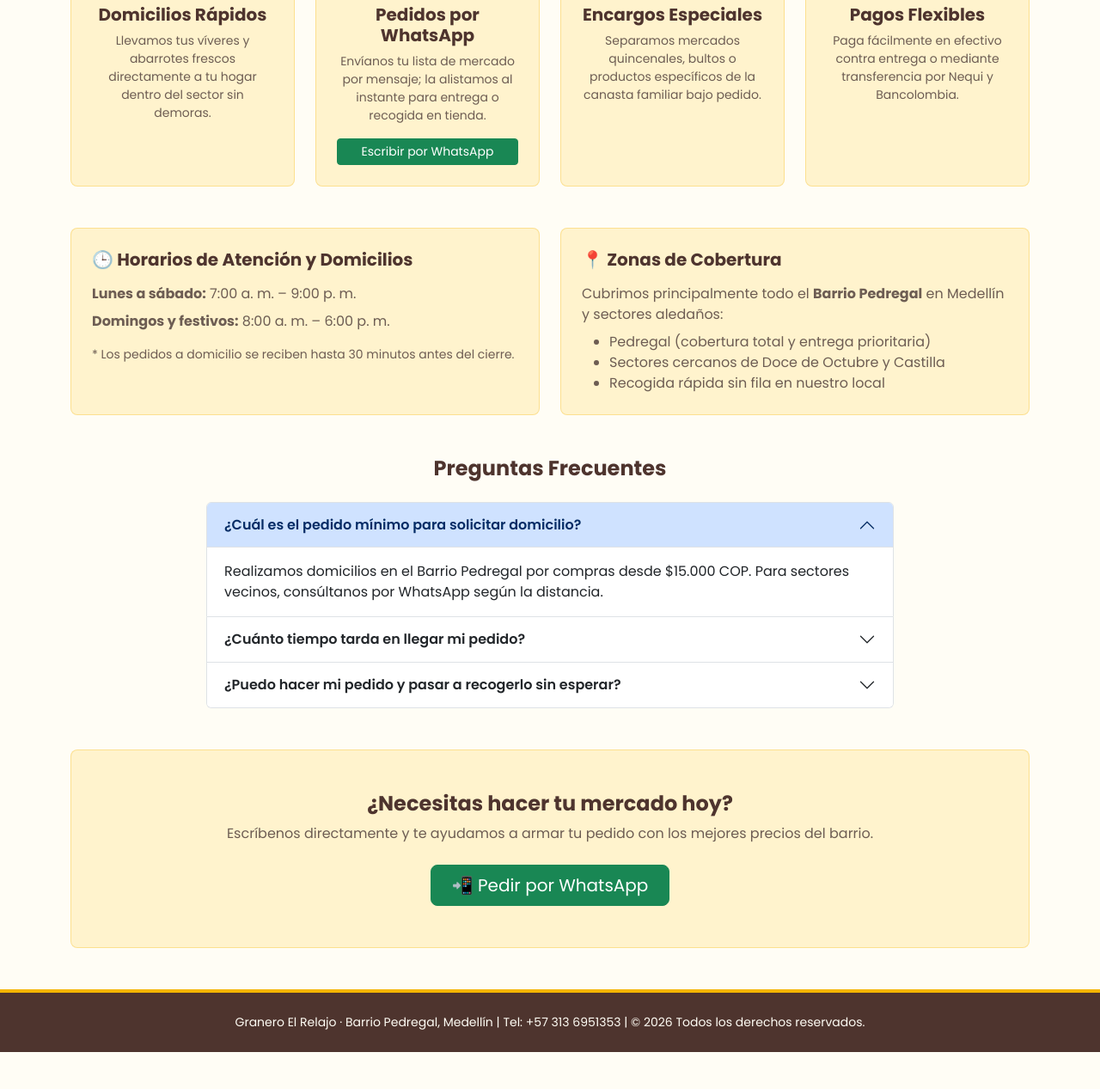
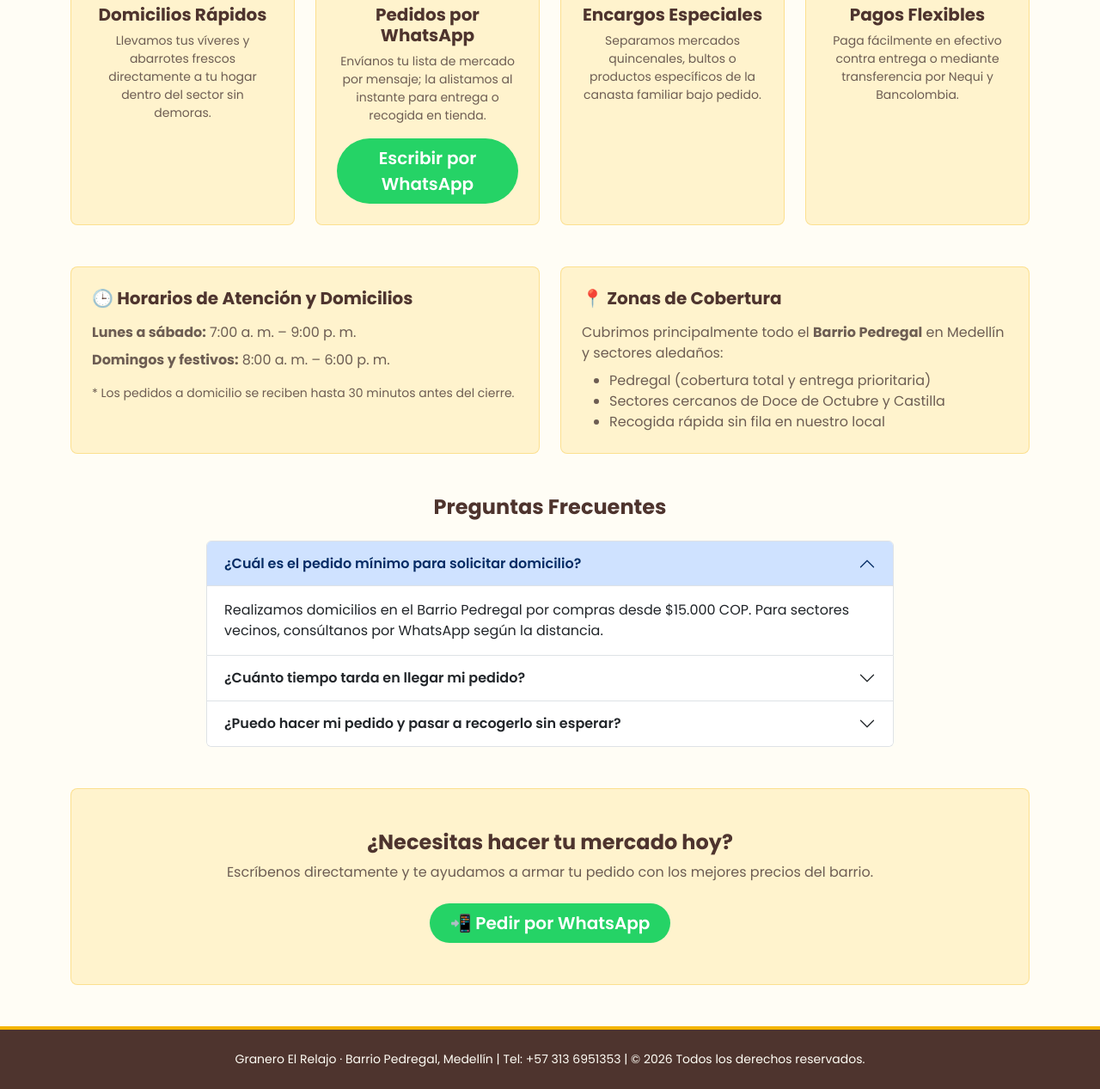
Before and after one commit to MiguelAngelOsorno/proyecto-web-los-Aprendices-De-Negro, a plain HTML site: page servicios.html in a window 1280 px wide. Shown: the part 398-1665 px from the top of the page at 86% size. Before the commit the page ends 1622 px from the top, so only its background shows below. Drawn offline with nearby package versions, Linux system fonts and the light colour scheme.

Commit message:
Servicios: Modificacion de WhatsApp

```diff
--- a/servicios.html
+++ b/servicios.html
@@ -55,8 +55,7 @@
                             <p class="texto-suave-marca small mb-3">
                                 Envíanos tu lista de mercado por mensaje; la alistamos al instante para entrega o recogida en tienda.
                             </p>
-                            <a href="https://api.whatsapp.com/send/?phone=573136951353&text&type=phone_number&app_absent=0"
-                               class="btn btn-success btn-sm mt-auto" target="_blank" rel="noopener">
+                            <a class="btn btn-whatsapp btn-lg rounded-pill px-4" href="https://wa.me/573136951353" target="_blank" rel="noopener">
                                 Escribir por WhatsApp
                             </a>
                         </div>
@@ -162,8 +161,7 @@
                 <p class="texto-suave-marca mb-4">
                     Escríbenos directamente y te ayudamos a armar tu pedido con los mejores precios del barrio.
                 </p>
-                <a href="https://api.whatsapp.com/send/?phone=573136951353&text&type=phone_number&app_absent=0"
-                   class="btn btn-success btn-lg px-4" target="_blank" rel="noopener">
+                <a class="btn btn-whatsapp btn-lg rounded-pill px-4" href="https://wa.me/573136951353" target="_blank" rel="noopener">
                     📲 Pedir por WhatsApp
                 </a>
             </section>
```
